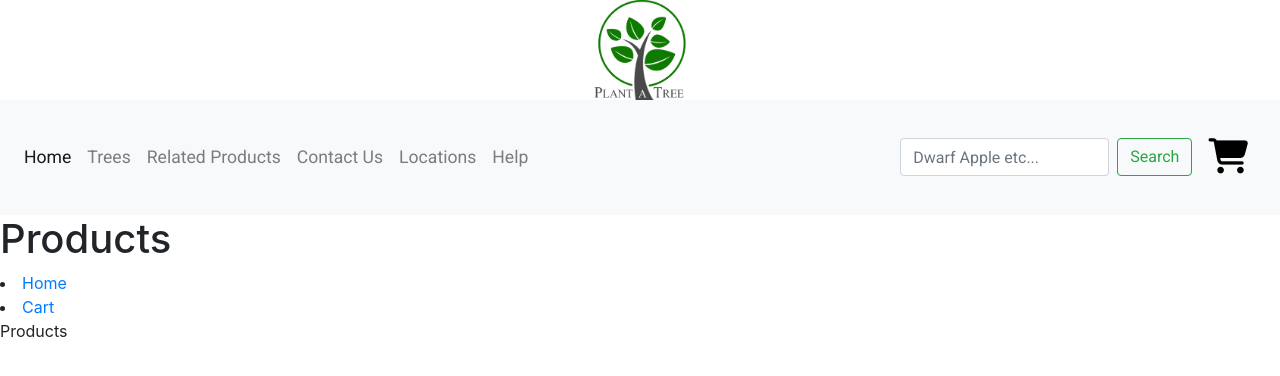
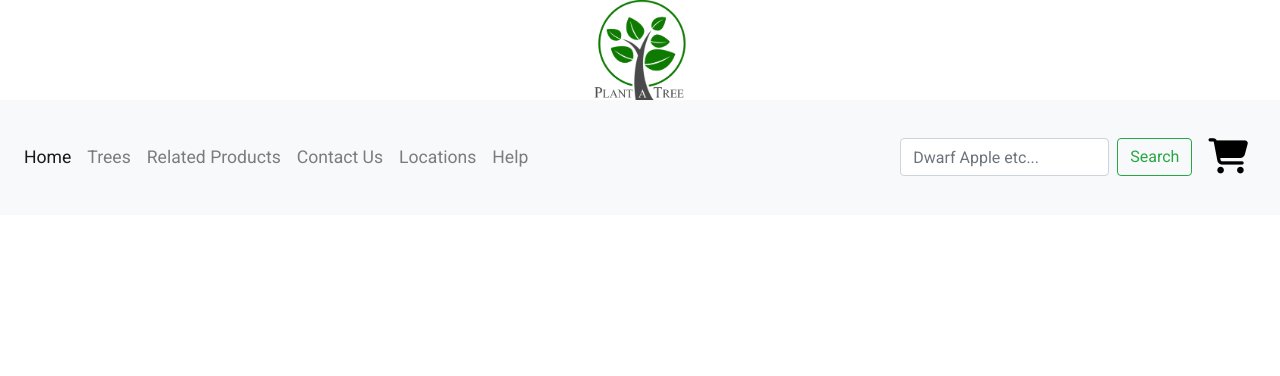
Before and after one commit to tylerboyd/Planttree, a PHP site: page /searchshop.php?search=1 in a window 1280 px wide. Shown: the top 376 px of the page. Run offline with PHP 8.4, Linux system fonts and the light colour scheme; data that the repository does not hold is empty; some libraries are stand-ins or nearby versions; some web fonts are replaced.

Commit message:
Update searchshop.php

```diff
--- a/searchshop.php
+++ b/searchshop.php
@@ -81,18 +81,6 @@
 			</div>
 		</header>
 		<!--/Header-->
-
-		<h1> Products </h1>
-		<li>
-			<a href="index.php">Home</a>
-		</li>
-		<li>
-			<a href="cart.php">Cart</a>
-		</li>
-		<div id="product-grid">
-			<div class="txt-heading">Products</div>
-		</div>
-
 		<?php
 	session_start();
 	require_once("dbcontroller.php");
```
